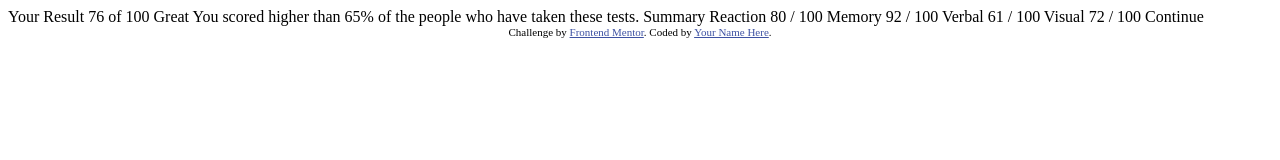
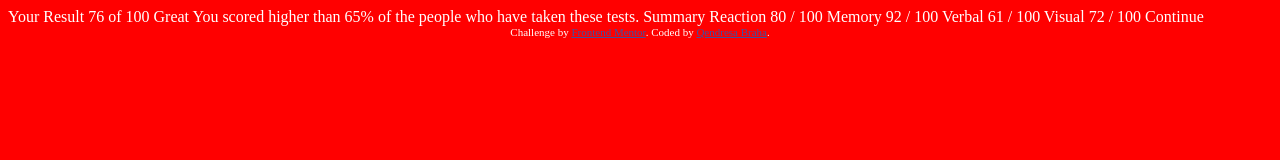
Before and after one commit to HiQendresa/results-summary-component, a plain HTML site: page index.html in a window 1280 px wide. Drawn offline with Linux system fonts and the light colour scheme.

Commit message:
small changes

```diff
--- a/index.html
+++ b/index.html
@@ -5,14 +5,10 @@
   <meta name="viewport" content="width=device-width, initial-scale=1.0"> <!-- displays site properly based on user's device -->
 
   <link rel="icon" type="image/png" sizes="32x32" href="./assets/images/favicon-32x32.png">
+  <link rel="stylesheet" type="text/css" href="style.css" />
 
-  <title>Frontend Mentor | Results summary component</title>
+  <title>Results summary component</title>
 
-  <!-- Feel free to remove these styles or customise in your own stylesheet 👍 -->
-  <style>
-    .attribution { font-size: 11px; text-align: center; }
-    .attribution a { color: hsl(228, 45%, 44%); }
-  </style>
 </head>
 <body>
 
@@ -41,7 +37,7 @@
 
   <div class="attribution">
     Challenge by <a href="https://www.frontendmentor.io?ref=challenge" target="_blank">Frontend Mentor</a>.
-    Coded by <a href="#">Your Name Here</a>.
+    Coded by <a href="#">Qendresa Braha</a>.
   </div>
 </body>
 </html>
--- /dev/null
+++ b/style.scss
@@ -0,0 +1,7 @@
+body {
+    background-color: red;
+    color: white;
+
+    .attribution { font-size: 11px; text-align: center; }
+    .attribution a { color: hsl(228, 45%, 44%); }
+}
```
Also changed, not shown: design/active-states.jpg (deleted), design/desktop-design.jpg (deleted), design/desktop-preview.jpg (deleted), design/mobile-design.jpg (deleted), style.css (added), 2 other files.
